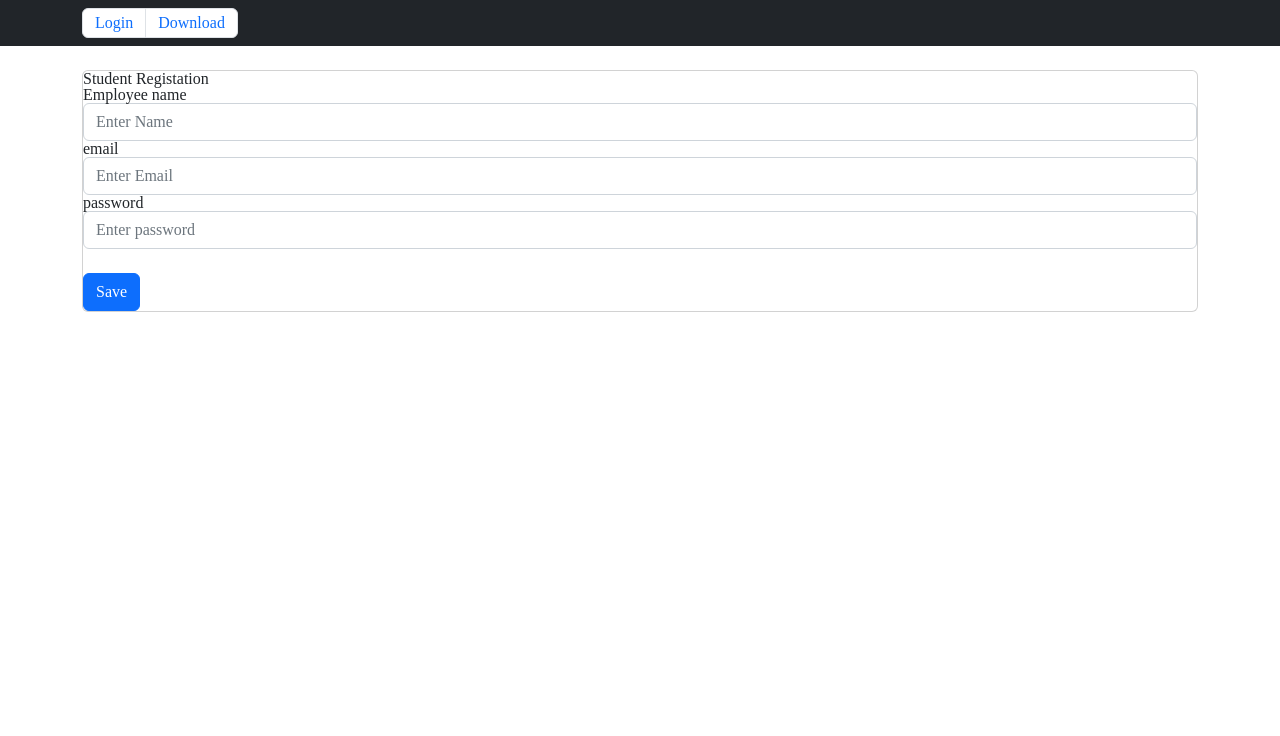
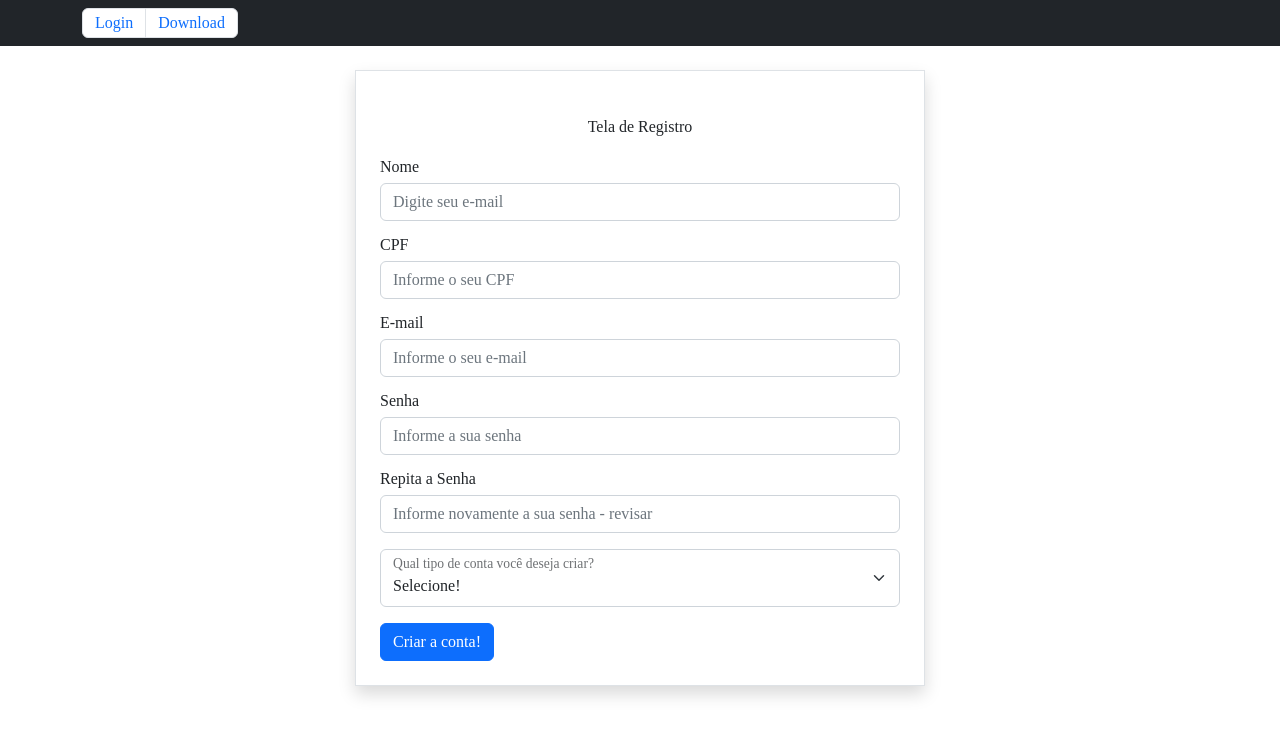
Before and after one commit to renaner123/phillips-BdQ, a React (Create React App) app in the folder front-end/: page /register in a window 1280 px wide. Shown: the top 736 px of the page. Built offline with nearby package versions, Linux system fonts and the light colour scheme.

Commit message:
adicionado exemplo de autenticação no POST Studentes

```diff
--- a/front-end/src/Pages/Home.jsx
+++ /dev/null
@@ -1,13 +0,0 @@
-function Home() {
-    return (
-      <div>
-
-       <h1>Home</h1>
-
-
-
-      </div>
-    );
-  }
-
-  export default Home;
--- a/front-end/src/Pages/Login.jsx
+++ b/front-end/src/Pages/Login.tsx
@@ -11,7 +11,7 @@ function Login() {
   const navigate = useNavigate();
 
 
-  async function login(event) {
+  async function login(event: { preventDefault: () => void; }) {
     event.preventDefault();
     try {
       await axios.post("http://127.0.0.1:8080/auth/authenticate", {
@@ -19,7 +19,7 @@ function Login() {
         password: password,
       }).then((res) => {
         if (res.status === 200) {
-          navigate('/download');
+          navigate('/register');
         }
         else {
           alert("Tratar erro");
--- a/front-end/src/Pages/Register.jsx
+++ /dev/null
@@ -1,80 +0,0 @@
-import {  useState } from "react";
-
-import axios from "axios";
-
-function Register() {
-
-    const [employeename, setEmployeename] = useState("");
-    const [email, setEmail] = useState("");
-    const [password, setPassword] = useState("");
-
-/*     Não mexi nesse, usar como base para fazer o cadastro */
-    async function save(event) {
-        event.preventDefault();
-        try {
-          await axios.post("http://localhost:8085/api/v1/employee/save", {
-          employeename: employeename,
-          email: email,
-          password: password,
-          });
-          alert("Employee Registation Successfully");
-
-        } catch (err) {
-          alert(err);
-        }
-      }
-
-    return (
-    <div>
-    <div class="container mt-4" >
-    <div class="card">
-            <h1>Student Registation</h1>
-
-    <form>
-        <div class="form-group">
-          <label>Employee name</label>
-          <input type="text"  class="form-control" id="employeename" placeholder="Enter Name"
-
-          value={employeename}
-          onChange={(event) => {
-            setEmployeename(event.target.value);
-          }}
-          />
-
-        </div>
-
-        <div class="form-group">
-          <label>email</label>
-          <input type="email"  class="form-control" id="email" placeholder="Enter Email"
-
-          value={email}
-          onChange={(event) => {
-            setEmail(event.target.value);
-          }}
-
-          />
-
-        </div>
-
-        <div class="form-group">
-            <label>password</label>
-            <input type="password"  class="form-control" id="password" placeholder="Enter password"
-
-            value={password}
-            onChange={(event) => {
-              setPassword(event.target.value);
-            }}
-
-            />
-          </div>
-
-        <button type="submit" class="btn btn-primary mt-4" onClick={save} >Save</button>
-
-      </form>
-    </div>
-    </div>
-     </div>
-    );
-  }
-
-  export default Register;
--- a/front-end/src/Pages/Register.tsx
+++ b/front-end/src/Pages/Register.tsx
@@ -4,11 +4,11 @@ import { Container, Row } from "react-bootstrap";
 
 function Register() {
 
-  const [nome, setNome] = useState("");
+  const [name, setNome] = useState("");
   const [cpf, setCpf] = useState("");
   const [login, setLogin] = useState("");
   const [password, setPassword] = useState("");
-  //const [password2, setPassword2] = useState("");
+  const [password2, setPassword2] = useState("");
   const [jobtype, setJobType] = useState("");
 
   /*     Não mexi nesse, usar como base para fazer o cadastro */
@@ -22,15 +22,33 @@ function Register() {
 
   */
   async function save(event: any) {
+
+    const data = {
+      name: name,
+      cpf: cpf,
+      login: login,
+      password: password,
+      repeated_password: password2
+    };
+
+    const config = {
+      headers: {
+        'Content-Type': 'application/json',
+        Authorization: `Basic ${btoa(`${'renan'}:${'123'}`)}`,
+        Accept: 'application/json',
+      }
+    };
+
     event.preventDefault();
     try {
-      await axios.post("http://localhost:8080/student", {
-        nome: nome,
-        cpf: cpf,
-        login: login,
-        password: password,
+      axios.post('http://localhost:8080/students', data, config)
+      .then((response) => {
+        console.log(response.data);
+      })
+      .catch((error) => {
+        console.log(error);
       });
-      alert("Cadastro efetuado com sucesso!");
+
 
     } catch (err) {
       alert(err);
@@ -49,7 +67,7 @@ function Register() {
                 Nome
               </label>
               {/* VERIFICAR AQUI OS sets,onchanges entre outros   */}
-              <input type="text" id="nome" className="form-control" placeholder="Digite seu e-mail" name="nome" value={nome}
+              <input type="text" id="name" className="form-control" placeholder="Digite seu e-mail" name="name" value={name}
               onChange={(event) =>{
                 setNome(event.target.value);
               }}/>
@@ -92,7 +110,10 @@ function Register() {
             <div className="mb-3">
               {/* REVISAR*/}
               <label htmlFor="password2" className="form-label">Repita a Senha</label>
-              <input type="password" className="form-control" placeholder="Informe novamente a sua senha - revisar" />
+              <input type="password2" className="form-control" placeholder="Informe novamente a sua senha - revisar" value={password2}
+              onChange={ (e) =>{
+                setPassword2(e.target.value);
+              }}/>
             </div>
             {/* VERIFICAR AQUI OS sets,onchanges entre outros   */}
             <div className="form-floating">
```
